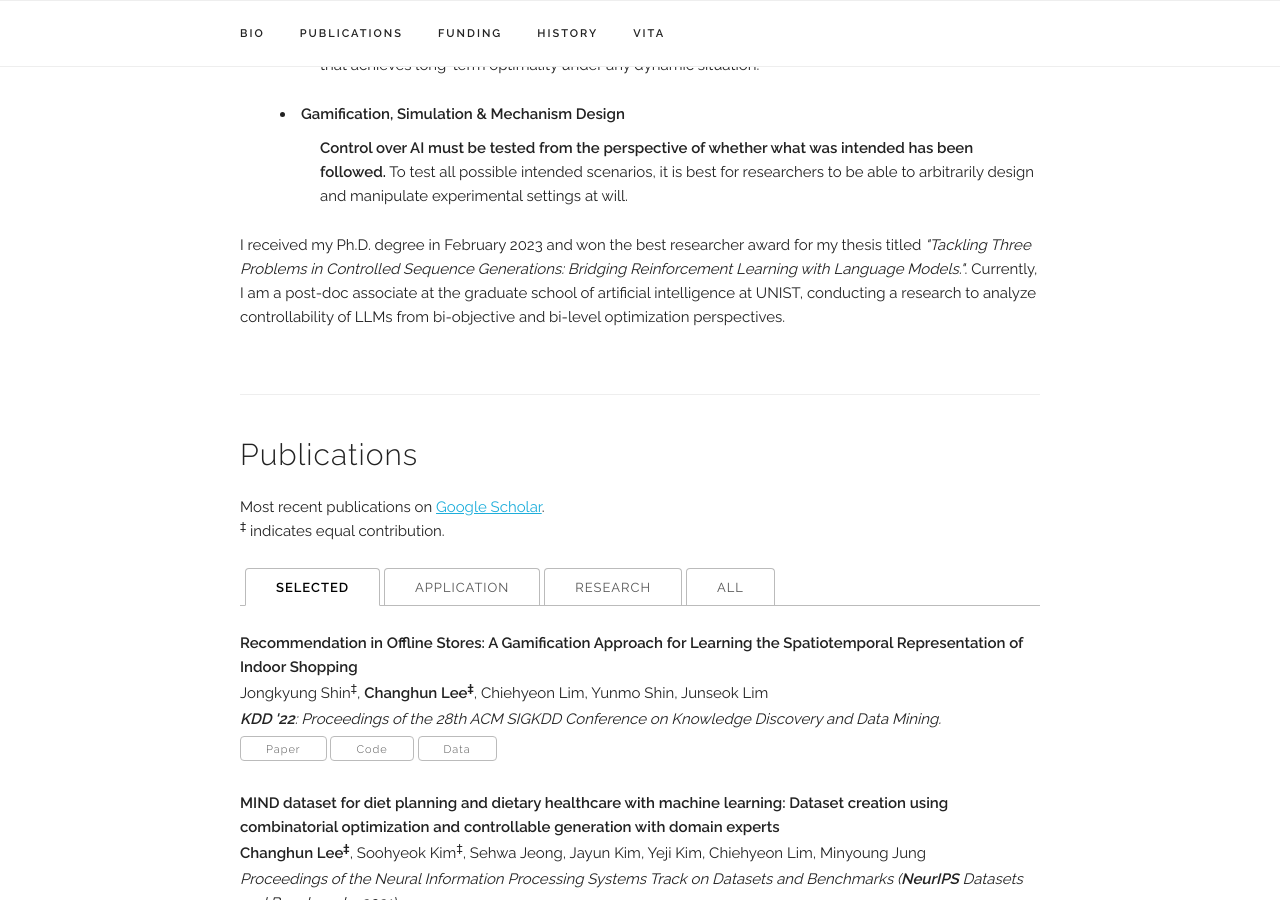
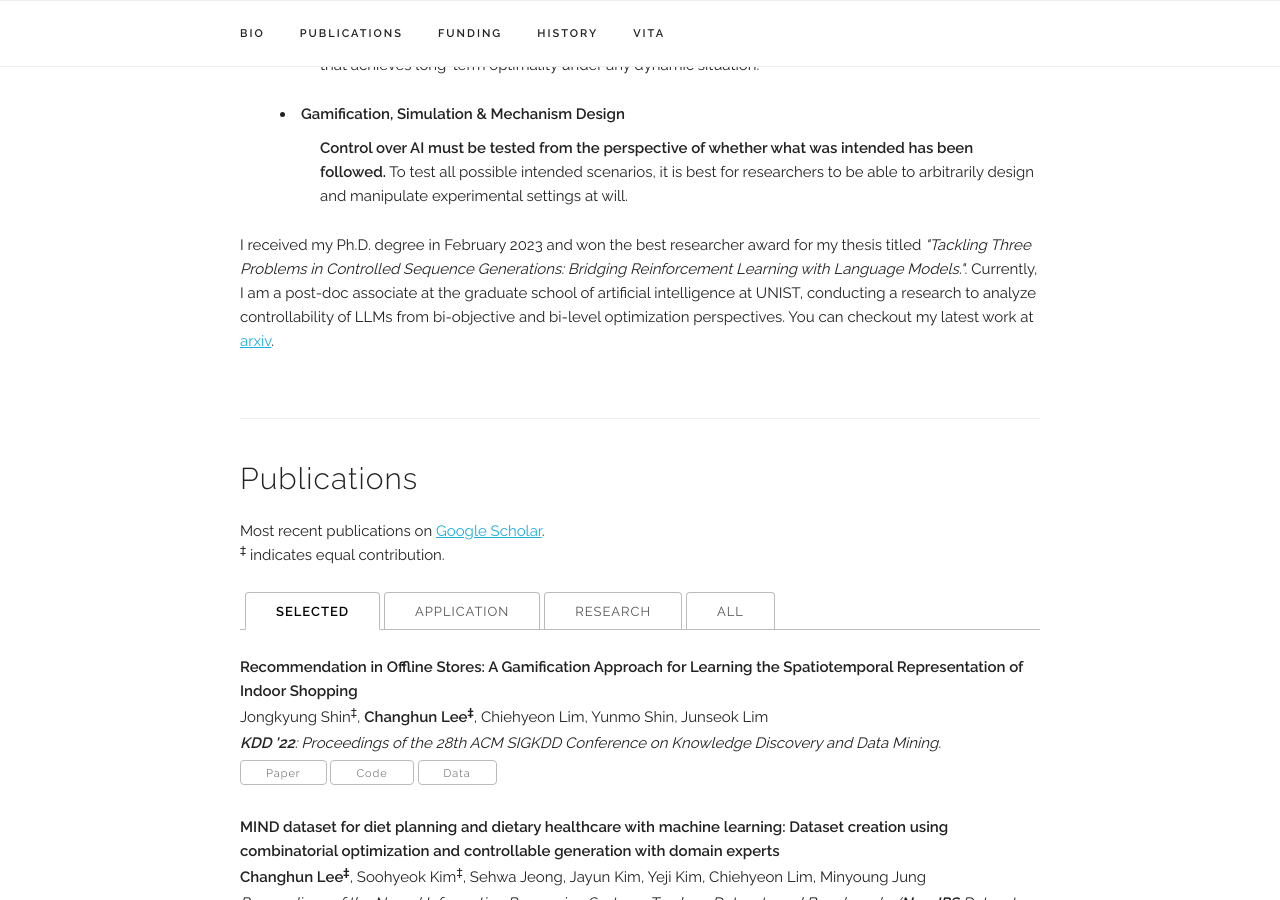
Before and after one commit to CHLEE-Leo/chlee-leo.github.io, a Jekyll site: the page built from index.html, in a window 1280 px wide and 900 px high, scrolled down 886 px. Built offline with Jekyll 4.4.1, drawn with Linux system fonts in a browser that asks for light colours; some web fonts are replaced.

Commit message:
add arxiv

```diff
--- a/index.html
+++ b/index.html
@@ -88,7 +88,7 @@
   </p>
 
   <p>
-  I received my Ph.D. degree in February 2023 and won the best researcher award for my thesis titled <i>"Tackling Three Problems in Controlled Sequence Generations: Bridging Reinforcement Learning with Language Models."</i>. Currently, I am a post-doc associate at the graduate school of artificial intelligence at UNIST, conducting a research to analyze controllability of LLMs from bi-objective and bi-level optimization perspectives.
+  I received my Ph.D. degree in February 2023 and won the best researcher award for my thesis titled <i>"Tackling Three Problems in Controlled Sequence Generations: Bridging Reinforcement Learning with Language Models."</i>. Currently, I am a post-doc associate at the graduate school of artificial intelligence at UNIST, conducting a research to analyze controllability of LLMs from bi-objective and bi-level optimization perspectives. You can checkout my latest work at <a href="https://arxiv.org/abs/2310.04483">arxiv</a>.
   </p>
   <!--
   <p>
```
